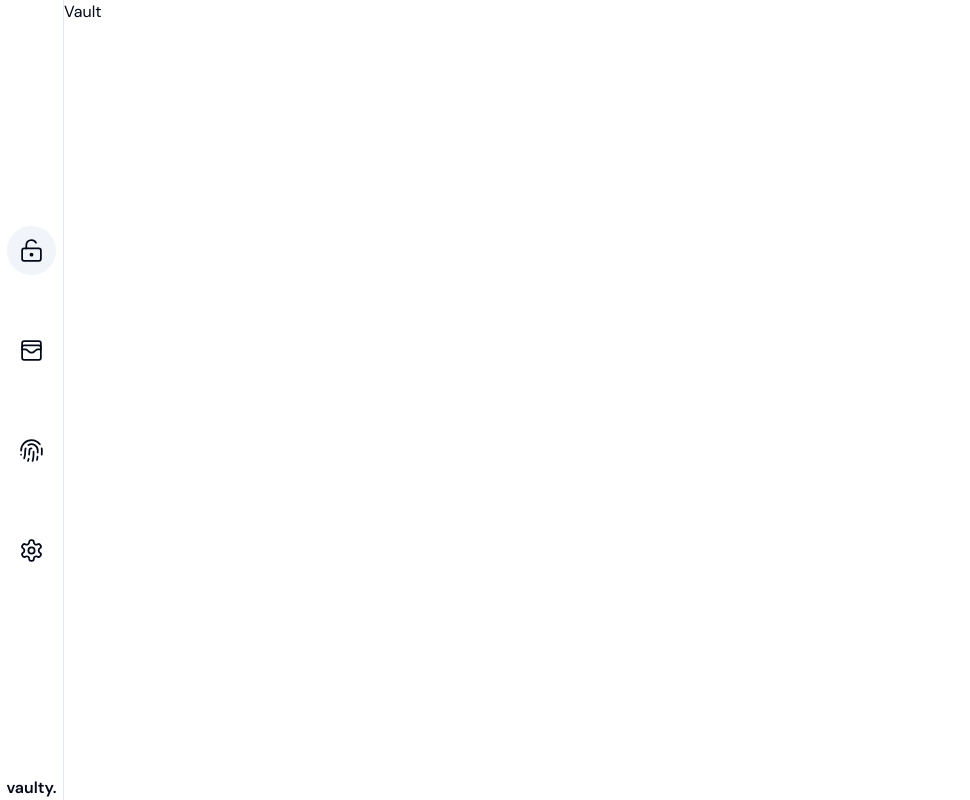
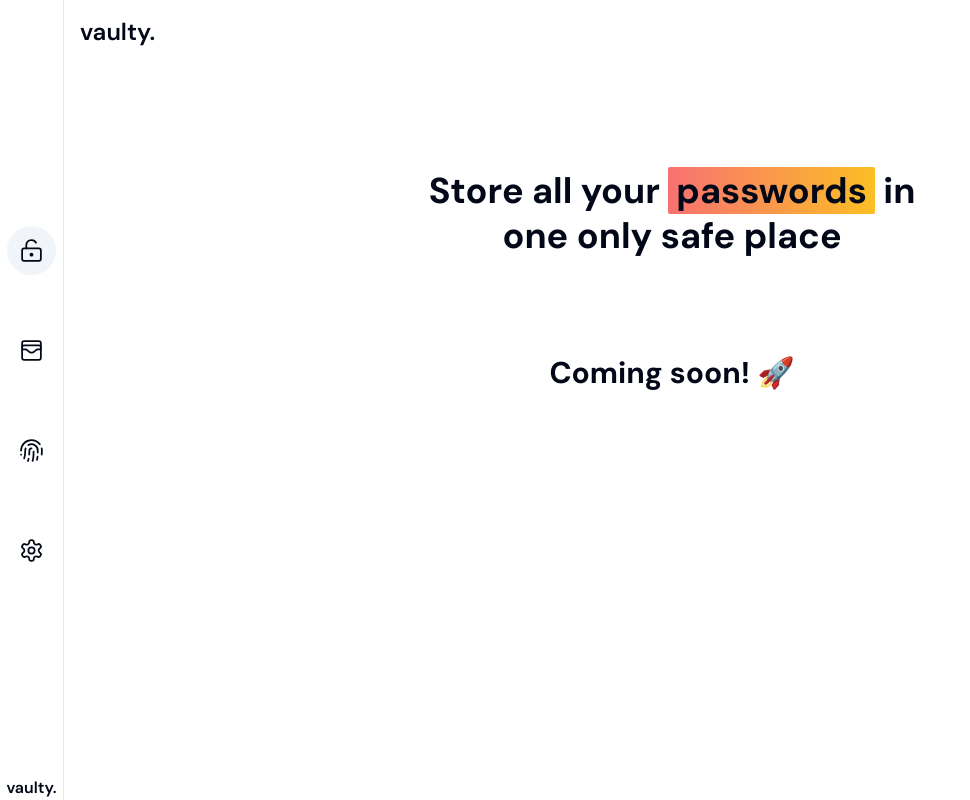
Before and after one commit to ArthurSalle/vaulty, a React (Vite) app: page /vault in a window 1280 px wide. Shown: the whole page, without its empty margins (0-970 px from the left). Built offline with nearby package versions, Linux system fonts and the light colour scheme.

Commit message:
🚧 [vault] set home page

```diff
--- /dev/null
+++ b/src/modules/vault/components/VaultHome.tsx
@@ -0,0 +1,100 @@
+import { Card, CardContent, CardHeader, CardTitle } from '@/components/ui/card'
+import arrowCurved from '../../../assets/img/arrow-curved.svg'
+import arrowStraight from '../../../assets/img/arrow-straight.svg'
+import { List, PenSquare, Plus } from 'lucide-react'
+
+export const VaultHome = () => {
+  return (
+    <div className='w-full'>
+      <h1 className='text-2xl font-semibold p-4'>vaulty.</h1>
+
+      <div className='bg-white w-full flex flex-col px-8 py-4 mt-8 lg:mt-14 justify-center items-center xl:max-w-4xl mx-auto'>
+        <h2 className='text-4xl font-bold leading-tight pb-8 lg:pb-4 lg:pt-8 text-center [text-wrap:balance]'>
+          Store all your&nbsp;
+          <span className='px-2 rounded-[2px] bg-gradient-to-r from-red-400 to-amber-400'>
+            passwords
+          </span>
+          &nbsp;in one only safe place
+        </h2>
+
+        <h2 className='text-3xl font-bold leading-tight pb-8 lg:pb-4 lg:pt-8 text-center [text-wrap:balance] mt-12'>
+          Coming soon! 🚀
+        </h2>
+
+        {/* <div className='hidden lg:grid grid-cols-1 lg:grid-cols-3 gap-4 w-full z-10'>
+          <div className='flex justify-end mr-10'>
+            <img
+              src={arrowCurved}
+              alt='arrow image'
+              width='100px'
+              height='100px'
+              className='-scale-x-100'
+            />
+          </div>
+          <div className='flex justify-center'>
+            <img
+              src={arrowStraight}
+              alt='arrow image'
+              width='100px'
+              height='100px'
+              className=''
+            />
+          </div>
+          <div className='flex justify-start ml-10'>
+            <img
+              src={arrowCurved}
+              alt='arrow image'
+              width='100px'
+              height='100px'
+              className=''
+            />
+          </div>
+        </div>
+
+        <div className='grid grid-cols-1 lg:grid-cols-3 gap-4 max-lg:max-w-md lg:w-full lg:-m-4'>
+          <div className='flex flex-col justify-center h-full'>
+            <Card className='w-full h-full'>
+              <CardHeader>
+                <CardTitle className='flex items-center justify-between'>
+                  <span>Browse</span>
+                  <List strokeWidth={2.5} />
+                </CardTitle>
+              </CardHeader>
+              <CardContent className='text-muted-foreground'>
+                In the list you'll find all your identities. Distinguish them by
+                the coloured circles
+              </CardContent>
+            </Card>
+          </div>
+          <div className='flex flex-col justify-center h-full'>
+            <Card className='w-full h-full'>
+              <CardHeader>
+                <CardTitle className='flex items-center justify-between'>
+                  <span>Create</span>
+                  <Plus strokeWidth={2.5} />
+                </CardTitle>
+              </CardHeader>
+              <CardContent className='text-muted-foreground'>
+                Create your most frequently used identities, whether personal,
+                professional or those of your family members.
+              </CardContent>
+            </Card>
+          </div>
+          <div className='flex flex-col justify-center h-full'>
+            <Card className='w-full h-full'>
+              <CardHeader>
+                <CardTitle className='flex items-center justify-between'>
+                  <span>Edit</span>
+                  <PenSquare strokeWidth={2.5} size={22} />
+                </CardTitle>
+              </CardHeader>
+              <CardContent className='text-muted-foreground'>
+                Edit, update, delete them or set a default identity.
+              </CardContent>
+            </Card>
+          </div>
+        </div> */}
+      </div>
+    </div>
+  )
+}
--- a/src/routes/vault.tsx
+++ b/src/routes/vault.tsx
@@ -1,3 +1,5 @@
+import { Outlet } from 'react-router-dom'
+
 export const Vault = () => {
-  return <div>Vault</div>
+  return <Outlet />
 }
```
Also changed, not shown: src/main.tsx (+7 -0 lines).
